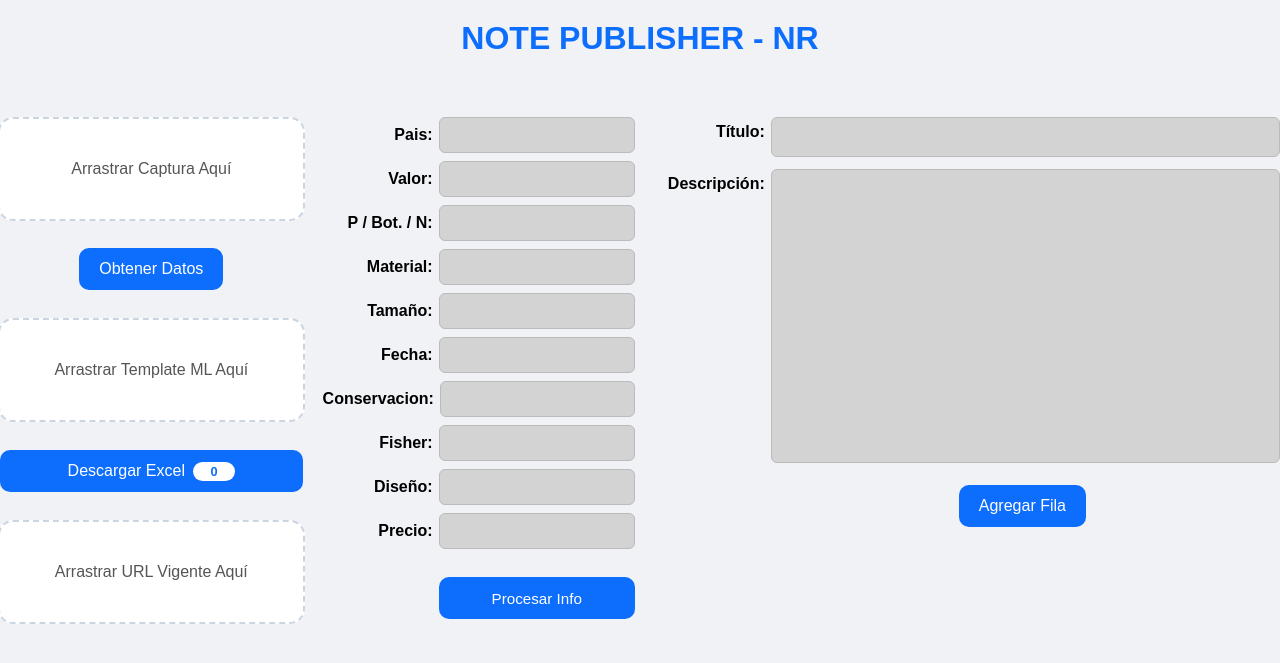
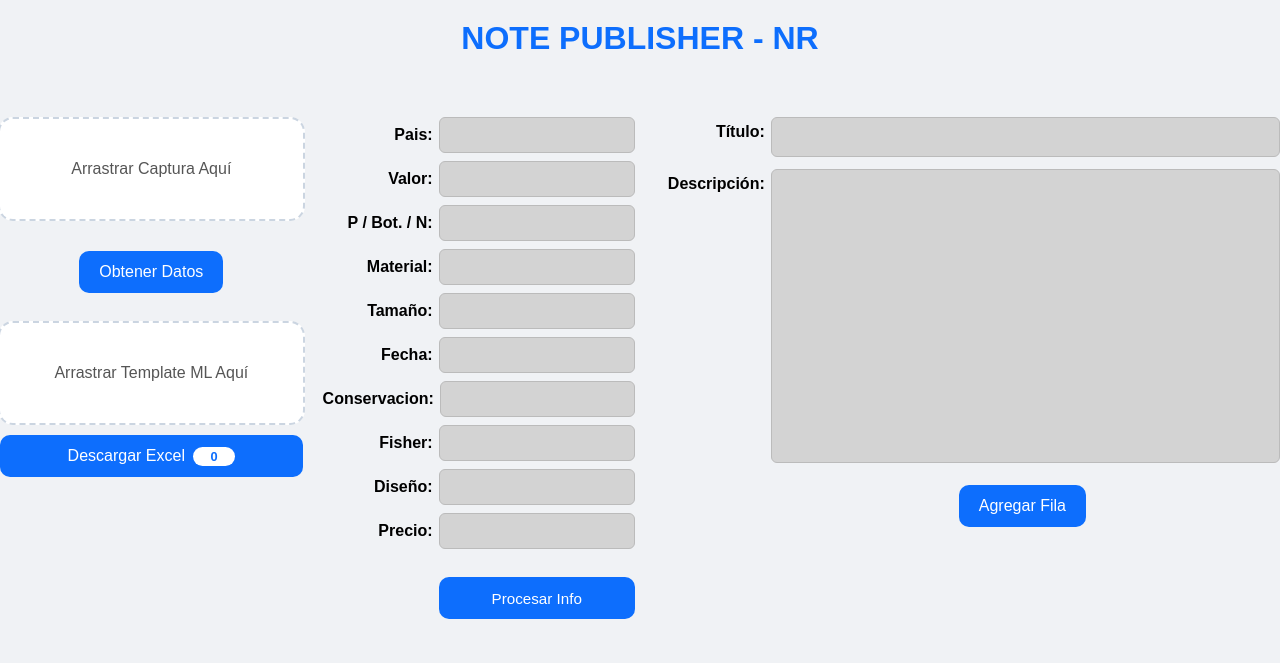
Before and after one commit to numismaticarosario/notepublisher, a Flask app: page / in a window 1280 px wide. Shown: the top 663 px of the page. Run offline with Flask 3, Linux system fonts and the light colour scheme; some libraries are stand-ins or nearby versions.

Commit message:
Update index.html

```diff
--- a/templates/index.html
+++ b/templates/index.html
@@ -12,7 +12,7 @@
     .dropzone.hover { border-color: #0d6efd; background: #e7f1ff; }
     .dropzone.loaded { border-color: #198754; background: #eaffee; color: #198754; font-weight: bold; }
     #placeholder { user-select: none; }
-    .action-btn { padding: 10px 20px; font-size: 1rem; border-radius: 10px; border: none; background: #0d6efd; color: white; cursor: not-allowed; margin-top: 7px; height: 42px; }
+    .action-btn { padding: 10px 20px; font-size: 1rem; border-radius: 10px; border: none; background: #0d6efd; color: white; cursor: not-allowed; margin-top: 10px; height: 42px; }
     .data-panel { display: flex; flex-direction: column; gap: 8px; align-items: stretch; }
     .field { display: flex; align-items: center; gap: 6px; }
     .field label { font-weight: bold; min-width: 110px; text-align: right; }
@@ -44,7 +44,7 @@
     #dropzoneML.hover { border-color: #0d6efd; background: #e7f1ff; }
     #dropzoneML.loaded { border-color: #198754; background: #eaffee; color: #198754; font-weight: bold; }
     #downloadBtn {
-      margin-top: 28px;
+      margin-top: 10px;
       padding: 10px 20px;
       font-size: 1rem;
       border-radius: 10px;
@@ -70,38 +70,6 @@
       min-width: 24px;
       text-align: center;
     }
-
-    /* --- URL DROPZONE --- */
-    #dropzoneURL {
-      margin-top: 28px;
-      width: 100%;
-      max-width: 320px;
-      height: 100px;
-      border: 2px dashed #cbd5e1;
-      border-radius: 15px;
-      background: #fff;
-      display: flex;
-      justify-content: center;
-      align-items: center;
-      color: #555;
-      font-size: 1rem;
-      text-align: center;
-      cursor: text;
-      transition: border-color 0.2s, background 0.2s;
-      position: relative;
-    }
-    #dropzoneURL.loaded {
-      border-color: #198754;
-      background: #eaffee;
-      color: #198754;
-      font-weight: bold;
-    }
-    #urlHiddenInput {
-      position: absolute;
-      opacity: 0;
-      width: 1px;
-      height: 1px;
-    }
   </style>
 </head>
 <body>
@@ -125,13 +93,6 @@
           Descargar Excel
           <span class="badge" id="rowCounter">0</span>
         </button>
-
-        <!-- DROPZONE URL -->
-        <div id="dropzoneURL" tabindex="0">
-          <input id="urlHiddenInput" type="text" />
-          <span id="urlPlaceholder">Arrastrar URL Vigente Aquí</span>
-          <span id="urlDisplay" style="display:none; font-weight:bold;">✓ Active Temporary URL</span>
-        </div>
       </div>
     </div>
 
@@ -179,17 +140,11 @@
     const downloadBtn = document.getElementById("downloadBtn");
     const rowCounter = document.getElementById("rowCounter");
 
-    const dropzoneURL = document.getElementById("dropzoneURL");
-    const urlPlaceholder = document.getElementById("urlPlaceholder");
-    const urlDisplay = document.getElementById("urlDisplay");
-    const urlHiddenInput = document.getElementById("urlHiddenInput");
-
     let currentFile = null;
     let mlWorkbook = null;
     let mlSheetName = null;
     let pendingRows = [];
     let rowCount = 0;
-    let activeURL = "";
 
     // ── helpers enable/disable ──────────────────────────────────────────────
     function checkEnableProcessBtn() {
@@ -227,28 +182,15 @@
       if(file){
         currentFile = file;
         placeholder.style.display = "none";
-        filenameSpan.textContent = file.name;
+        filenameSpan.textContent = "✓ Captura Agregada.png";
         filenameSpan.style.display = "inline";
+        dropzone.classList.add("loaded");
         getDataBtn.disabled = false;
         getDataBtn.style.cursor = "pointer";
       }
     });
 
     document.addEventListener("paste", e => {
-      // Si el foco está en el dropzoneURL, capturamos el texto pegado como URL
-      if (document.activeElement === dropzoneURL || document.activeElement === urlHiddenInput) {
-        const text = e.clipboardData?.getData("text") || "";
-        if (text.trim()) {
-          activeURL = text.trim();
-          urlPlaceholder.style.display = "none";
-          urlDisplay.style.display = "inline";
-          dropzoneURL.classList.add("loaded");
-        }
-        e.preventDefault();
-        return;
-      }
-
-      // Comportamiento original: pegar imagen para captura
       const items = e.clipboardData?.items || [];
       for(const item of items){
         if(item.type.startsWith("image/")){
@@ -256,19 +198,15 @@
           if(blob){
             currentFile = new File([blob], "captura.png", { type: blob.type });
             placeholder.style.display = "none";
-            filenameSpan.textContent = "captura.png";
+            filenameSpan.textContent = "✓ Captura Agregada.png";
             filenameSpan.style.display = "inline";
+            dropzone.classList.add("loaded");
             getDataBtn.disabled = false;
             getDataBtn.style.cursor = "pointer";
             break;
           }
         }
       }
-    });
-
-    // ── dropzone URL: foco al hacer click ──────────────────────────────────
-    dropzoneURL.addEventListener("click", () => {
-      dropzoneURL.focus();
     });
 
     // ── dropzone template ML ────────────────────────────────────────────────
@@ -394,13 +332,15 @@
       let calcPrecio = ((precioVal * 1500) / 0.84) + 1000;
       calcPrecio = Math.ceil(calcPrecio / 100) * 100;
 
+      // null = celda vacía (no se escribe nada en el xlsx)
       const row = [
         null, tituloVal, null, estado, "",
-        activeURL,  // col F (índice 5) → URL vigente del input
-        "", 1, calcPrecio, "Unidad", 1,
+        "https://http2.mlstatic.com/D_NQ_NP_655206-MLA111143947118_052026-F.jpg,https://http2.mlstatic.com/D_NQ_NP_757786-MLA111143976720_052026-F.jpg",  // col F (índice 5) → forzado texto
+        "", 1, calcPrecio, "Unidad", 1,                                            // col H (índice 7) stock → forzado entero
         descVal, 10, 15, 1, 0.1, null, "No agregar cuotas", "Sin Costo", "Mercado Envíos",
         "A cargo del comprador", "Acepto", "Garantía del vendedor",
         7, "días", "No ofrezco", paisVal, parseFloat(valorVal), null, Number(fechaVal.replace(",", ".")), null,
+        // col X (índice 23) días garantía → forzado entero (ver escritura abajo)
       ];
 
       pendingRows.push(row);
@@ -431,10 +371,14 @@
         nextRow = r + 1;
       }
 
+      // Índices de columna con formato forzado:
+      // 5  = col F → foto (texto "@")
+      // 7  = col H → stock (entero "0")
+      // 23 = col X → días de garantía (entero "0")
       const formatOverrides = {
-        5:  { t: "s", z: "@" },
-        7:  { t: "n", z: "0" },
-        23: { t: "n", z: "0" },
+        5:  { t: "s", z: "@" },   // foto: texto plano
+        7:  { t: "n", z: "0" },   // stock: entero
+        23: { t: "n", z: "0" },   // días garantía: entero
       };
 
       pendingRows.forEach((row, offset) => {
```
